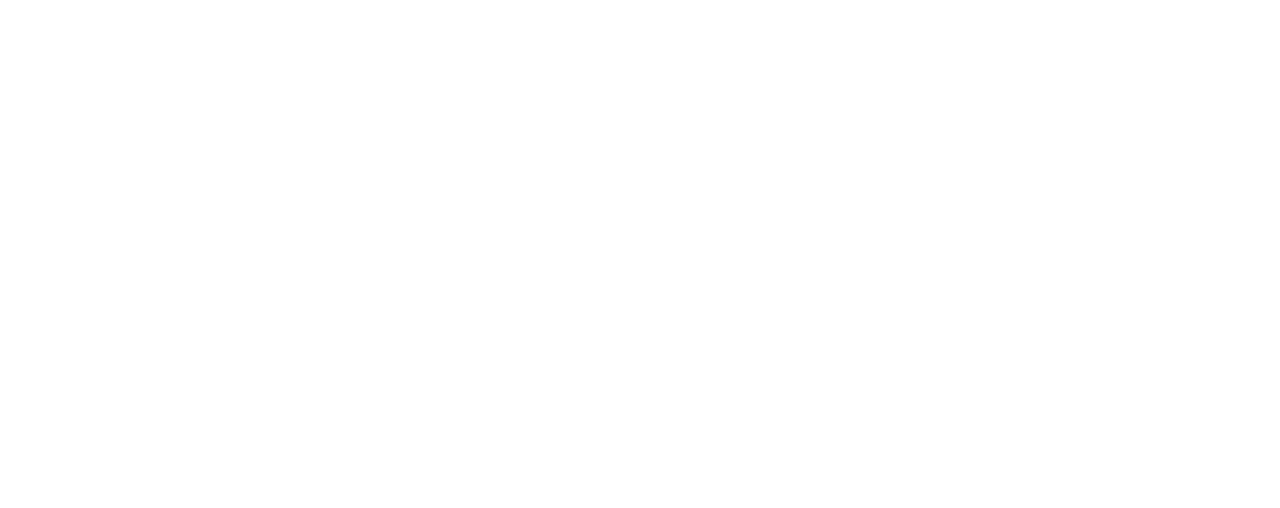
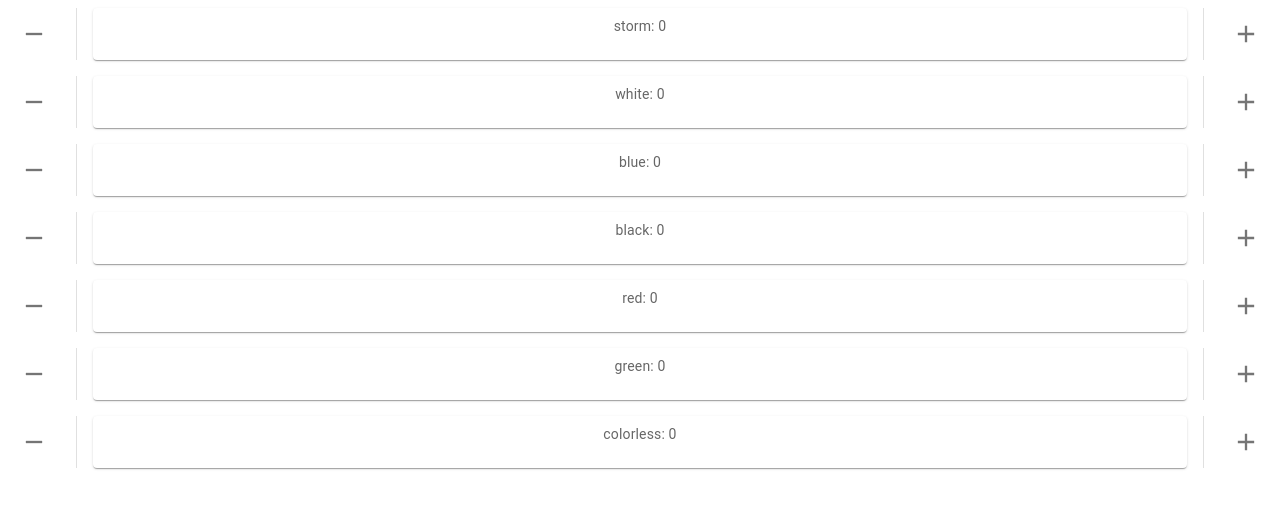
Before and after one commit to aanfuso/stormfield, a React (Create React App) app: page / in a window 1280 px wide. Shown: the top 508 px of the page. Built offline with nearby package versions, Linux system fonts and the light colour scheme.

Commit message:
Display default counters

```diff
--- a/src/App.tsx
+++ b/src/App.tsx
@@ -1,9 +1,24 @@
 import React from 'react';
+import {
+  Box,
+  Stack,
+} from '@mui/material';
+
+import Counter from './Counter';
+
+import { DEFAULT_COUNTERS } from 'lib/constants';
 
 function App() {
+  const counters = DEFAULT_COUNTERS.map(({ type }) => (
+    <Counter key={`${type}-counter`} type={type} />
+  ));
+
   return (
-    <>
-    </>
+    <Box>
+      <Stack spacing={{ xs: 1, sm: 2 }} >
+        {counters}
+      </Stack>
+    </Box>
   );
 };
 
--- /dev/null
+++ b/src/lib/constants.js
@@ -0,0 +1,9 @@
+export const DEFAULT_COUNTERS = [
+  { type: 'storm', symbol: '' },
+  { type: 'white', symbol: '{W}' },
+  { type: 'blue', symbol: '{U}' },
+  { type: 'black', symbol: '{B}' },
+  { type: 'red', symbol: '{R}' },
+  { type: 'green', symbol: '{G}' },
+  { type: 'colorless', symbol: '{C}' },
+];
```
Also changed, not shown: 1 other file (tests, documents, lock files or other folders).
